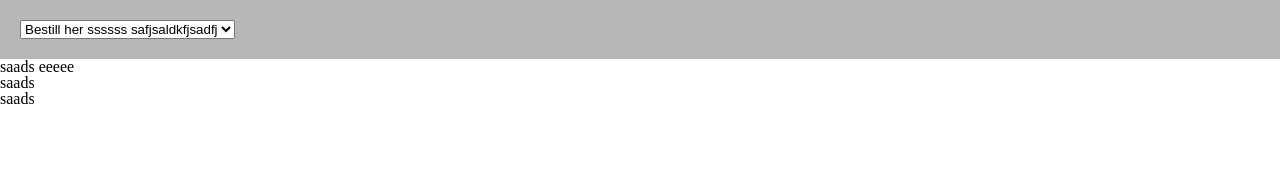
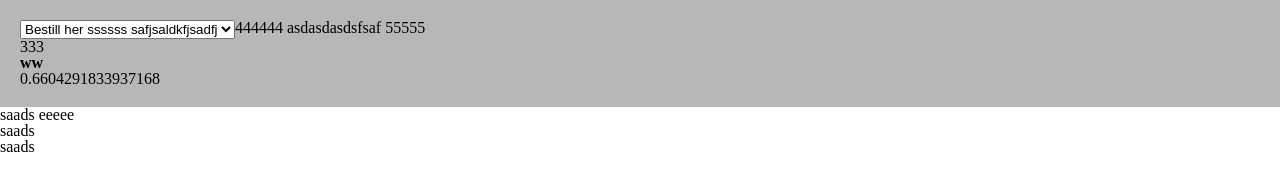
Before and after one commit to webbestmaster/khuyelekt, a website: page dev-dir/www/index.html in a window 1280 px wide. Drawn offline with Linux system fonts and the light colour scheme.

Commit message:
add DOM library, refactor code

```diff
--- a/dev-dir/www/index.html
+++ b/dev-dir/www/index.html
@@ -14,6 +14,7 @@
 	<link rel="stylesheet" href="css/example.css">
 	<link rel="stylesheet" href="css/khuyelekt.css">
 
+	<script src="js/lib/external/jquery-2.2.3.js" type="text/javascript"></script>
 	<script src="js/lib/external/dot.js" type="text/javascript"></script>
 	<script src="js/node-parser.js" type="text/javascript"></script>
 	<script src="js/select-free.js" type="text/javascript"></script>
--- a/dev-dir/www/js/main.js
+++ b/dev-dir/www/js/main.js
@@ -13,30 +13,47 @@
 		console.log(NodeParser(node));
 
 		var selectFree = new SelectFree(
-			win.document.querySelector('select'),
+			$('select'),
+			{
+				events: {
+					'click': function () {
+						console.log(333, this);
+					}
+					// 'selector to close': 'spec word to close - SelectFree.prototype.KEYS:CLOSE_FUNCTION'
+				},
+				template: function elementTemplate($select) {
+
+					if ($select.val() === '1') {
+						return '<div>1</div>';
+					}
+
+					var ee = Math.random();
+
+					return '<span>444444</span> asdasdasdsfsaf <span>55555</span><div>333</div><h1>ww</h1><span>' + ee + '</span>';
+
+				}
+			},
 			{
 				events: {
 					'selector here': 'function here',
 					'selector to close': 'spec word to close - SelectFree.prototype.KEYS:CLOSE_FUNCTION'
 				},
-				template: function elementTemplate(select) {
+				template: function listTemplate($select) {
 
-					if (select.value === '1') {
+					if ($select.value === '1') {
 						return '<div>1</div>';
 					}
 
 					var ee = Math.random();
 
-					return '<span>444444</span> asdasdasdsfsaf <span>55555</span><div>333</div><h1>ww</h1><span>' + ee  + '</span>';
+					return '<span>444444</span> asdasdasdsfsaf <span>55555</span><div>333</div><h1>ww</h1><span>' + ee + '</span>';
 
 				}
-			},
-			function listTemplate(select) {
 
 			},
-			{
 
-			}
+
+			{}
 		);
 
 	}, false);
--- a/dev-dir/www/js/node-parser.js
+++ b/dev-dir/www/js/node-parser.js
@@ -101,6 +101,8 @@
 
 				text = node.textContent;
 
+				// --- WARNING ---
+				// --- here is return ---
 				if (!text.trim()) {
 					return null;
 				}
--- a/dev-dir/www/js/select-free.js
+++ b/dev-dir/www/js/select-free.js
@@ -4,7 +4,7 @@
 	"use strict";
 	/*global window */
 
-	function SelectFree(select, elementTemplate, listTemplate, options) {
+	function SelectFree(select, elementData, listData, options) {
 
 		// select.style.display = 'none';
 
@@ -12,9 +12,12 @@
 
 		selectFree.attr = {};
 
-		selectFree.set(selectFree.KEYS.NODE.SELECT, select);
-		selectFree.set(selectFree.KEYS.TEMPLATE.ELEMENT, elementTemplate);
-		selectFree.set(selectFree.KEYS.TEMPLATE.LIST, listTemplate);
+		selectFree.set(selectFree.KEYS.NODE.$_SELECT, select);
+		selectFree.set(selectFree.KEYS.ELEMENT.TEMPLATE, elementData.template);
+		selectFree.set(selectFree.KEYS.ELEMENT.EVENTS, elementData.events || {});
+		selectFree.set(selectFree.KEYS.LIST.TEMPLATE, listData.template);
+		selectFree.set(selectFree.KEYS.LIST.EVENTS, listData.events || {});
+
 		selectFree.set(selectFree.KEYS.OPTIONS, options || {});
 
 		selectFree.onClickElement = selectFree.onClickElement.bind(selectFree);
@@ -25,42 +28,35 @@
 
 	SelectFree.prototype.onClickElement = function () {
 
-
-
+		console.log(this);
+		console.log('open or close select here .....');
 
 	};
 
 	SelectFree.prototype.bindElementEventListeners = function () {
 
 		var selectFree = this,
-			nodeElements = selectFree.get(selectFree.KEYS.NODE.ELEMENTS),
-			nodeElement,
-			i, len;
+			$nodeElements = selectFree.get(selectFree.KEYS.NODE.$_ELEMENTS),
+			events = selectFree.get(selectFree.KEYS.ELEMENT.EVENTS);
 
-		for (i = 0, len = nodeElements.length; i < len; i += 1) {
-			nodeElement = nodeElements[i];
-			nodeElement.addEventListener('click', selectFree.onClickElement, false);
+		$nodeElements.on('click', selectFree.onClickElement);
+
+		selectFree.bindEventListenersToElement($nodeElements, events);
+
+	};
+
+	SelectFree.prototype.bindEventListenersToElement = function ($nodes, evetns) {
+
+		var selectFree = this,
+			key;
+
+		for (key in evetns) {
+			if (evetns.hasOwnProperty(key)) {
+				$nodes.on(key, evetns[key].bind(selectFree));
+			}
 		}
 
 	};
-
-	SelectFree.prototype.unbindElementEventListeners = function () {
-
-		var selectFree = this,
-			nodeElements = selectFree.get(selectFree.KEYS.NODE.ELEMENTS),
-			nodeElement,
-			i, len;
-
-		for (i = 0, len = nodeElements.length; i < len; i += 1) {
-			nodeElement = nodeElements[i];
-			nodeElement.removeEventListener('click', selectFree.onClickElement, false);
-		}
-
-	};
-
-
-
-
 
 	SelectFree.prototype.set = function (key, value) {
 		this.attr[key] = value;
@@ -71,14 +67,23 @@
 	};
 
 	SelectFree.prototype.KEYS = {
-		TEMPLATE: {
-			ELEMENT: 'select-free:template:element',
-			LIST: 'select-free:template:list'
+
+		ELEMENT: {
+			TEMPLATE: 'select-free:element:template',
+			EVENTS: 'select-free:element:events'
 		},
+		LIST: {
+			TEMPLATE: 'select-free:list:template',
+			EVENTS: 'select-free:list:events'
+		},
+		// TEMPLATE: {
+		// 	ELEMENT: 'select-free:template:element',
+		// 	LIST: 'select-free:template:list'
+		// },
 		NODE: {
-			SELECT: 'select-free:node:select',
-			ELEMENTS: 'select-free:node:element',
-			LIST: 'select-free:node:list'
+			$_SELECT: 'select-free:node:select',
+			$_ELEMENTS: 'select-free:node:element',
+			$_LIST: 'select-free:node:list'
 		},
 		OPTIONS: 'select-free:options'
 		/*,
@@ -102,26 +107,18 @@
 	SelectFree.prototype.updateElementNode = function () {
 
 		var selectFree = this,
-			oldNodeElements = selectFree.get(selectFree.KEYS.NODE.ELEMENTS),
-			oldNodeElement,
-			select = selectFree.get(selectFree.KEYS.NODE.SELECT),
-			template = selectFree.get(selectFree.KEYS.TEMPLATE.ELEMENT),
-			newNodeElements = selectFree.createNodes(template),
-			i, len;
+			$oldNodeElements = selectFree.get(selectFree.KEYS.NODE.$_ELEMENTS),
+			$select = selectFree.get(selectFree.KEYS.NODE.$_SELECT),
+			template = selectFree.get(selectFree.KEYS.ELEMENT.TEMPLATE),
+			$newNodeElements = selectFree.createNodes(template);
 
-		if (oldNodeElements) {
-			selectFree.unbindElementEventListeners();
-			for (i = 0, len = oldNodeElements.length; i < len; i += 1) {
-				oldNodeElement = oldNodeElements[i];
-				oldNodeElement.parentNode.removeChild(oldNodeElement);
-			}
+		if ($oldNodeElements) {
+			$oldNodeElements.off().remove();
 		}
 
-		selectFree.set(selectFree.KEYS.NODE.ELEMENTS, newNodeElements);
+		selectFree.set(selectFree.KEYS.NODE.$_ELEMENTS, $newNodeElements);
 
-		for (i = 0, len = newNodeElements.length; i < len; i += 1) {
-			select.parentNode.insertBefore(newNodeElements[i], select);
-		}
+		$newNodeElements.insertAfter($select);
 
 		selectFree.bindElementEventListeners();
 
@@ -129,19 +126,10 @@
 
 	SelectFree.prototype.createNodes = function (template) {
 
-		// TODO:
-		// optimize  doc.createElement('div'), i.e. create temp div and
-		// do not create a new div each time
-		// TODO:
-		// The same for Array.prototype.slice.call
+		var selectFree = this,
+			select = selectFree.get(selectFree.KEYS.NODE.$_SELECT);
 
-		var selectFree = this,
-			select = selectFree.get(selectFree.KEYS.NODE.SELECT),
-			tempNode = doc.createElement('div');
-
-		tempNode.innerHTML = template.call(this, select);
-
-		return Array.prototype.slice.call(tempNode.children);
+		return  $(template.call(this, select));
 
 	};
 
```
Also changed, not shown: dev-dir/www/js/lib/external/jquery-2.2.3.js (renamed from dev-dir/www/js/lib/external/jquery-2.2.3_not_used.js), readme.md.
